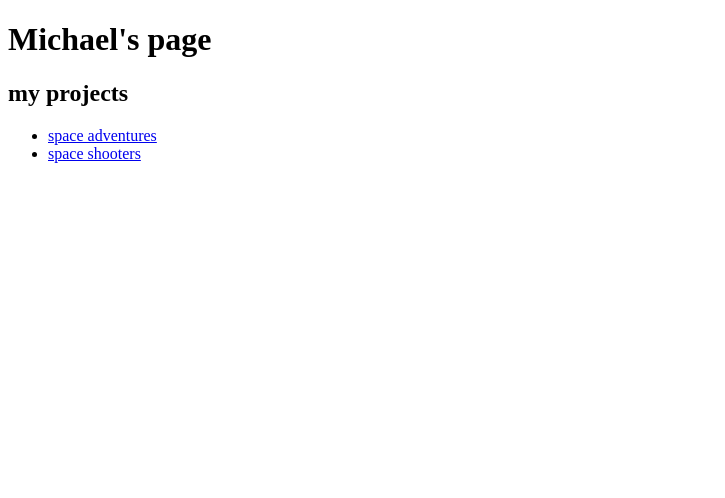
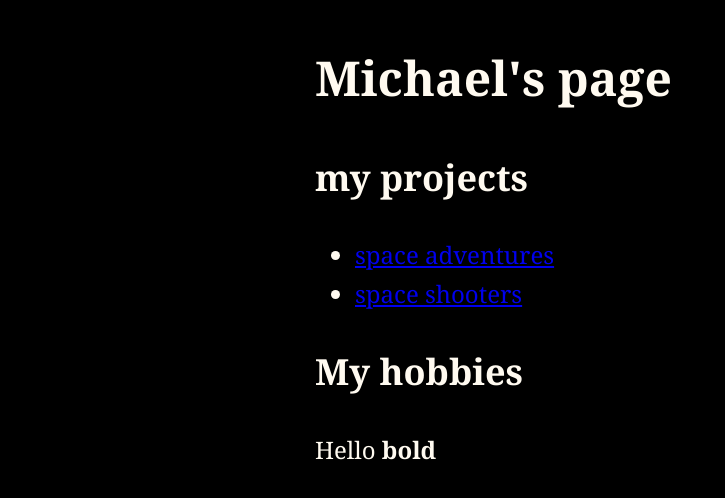
Before and after one commit to FranklyPeeved/FranklyPeeved.github.io, a plain HTML site: page index.html in a window 1280 px wide. Shown: the whole page, without its empty margins (0-725 px from the left). Drawn offline with Linux system fonts and the light colour scheme.

Commit message:
Update index.html

```diff
--- a/index.html
+++ b/index.html
@@ -1,5 +1,13 @@
 <!DOCTYPE html>
 <html>
+	<header>
+		<style type="text/css">
+		body{margin: 40px auto; max-width: 650px;
+		background-color:black;
+		color:floralwhite;
+			line-height: 1.6; font-size: 18pt; font-family:Cambria, Cochin, Georgia, Times, 'Times New Roman', serif}
+		</style>
+	</header>
 	<body>
 		<h1>Michael's page</h1>
 
@@ -9,5 +17,7 @@
 <li> <a href="https://franklypeeved.github.io/godot_platformer1/">space adventures</a> </li>
 <li> <a href="https://franklypeeved.github.io/space_game/">space shooters</a> </li>
 </ul>
+<h2>My hobbies</h2>
+<p>Hello <b>bold </b></p>
 	</body>
 </html>
```
